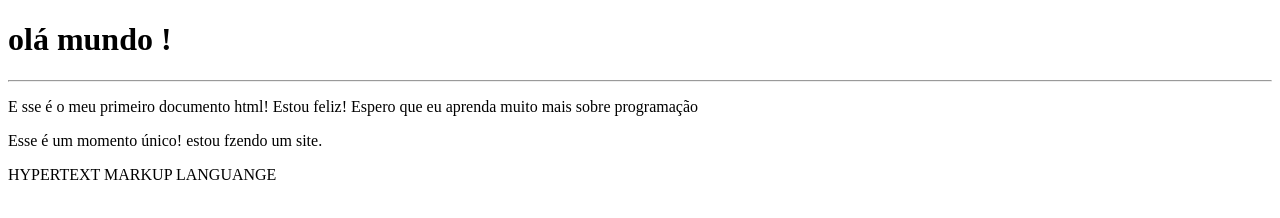
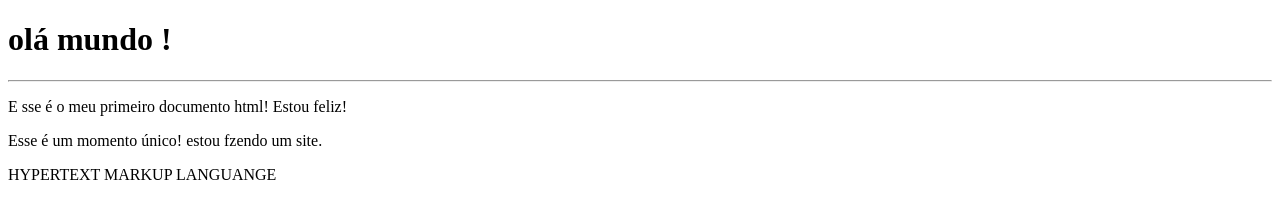
Before and after one commit to isrraelantonio/html-css, a plain HTML site: page exercicios/exercício 1/index.html in a window 1280 px wide. Drawn offline with Linux system fonts and the light colour scheme.

Commit message:
Mudei um  parágrafo do body

```diff
--- a/exercicios/exercício 1/index.html
+++ b/exercicios/exercício 1/index.html
@@ -9,7 +9,7 @@
 <body>
     <h1>olá mundo !</h1>
     <hr>
-    <p>E sse é o meu primeiro documento html! Estou feliz! Espero que eu aprenda muito mais sobre programação </p>
+    <p>E sse é o meu primeiro documento html! Estou feliz! </p>
     <p>Esse é um momento único! estou fzendo um site.</p>
     HYPERTEXT MARKUP LANGUANGE
 </body>
```
